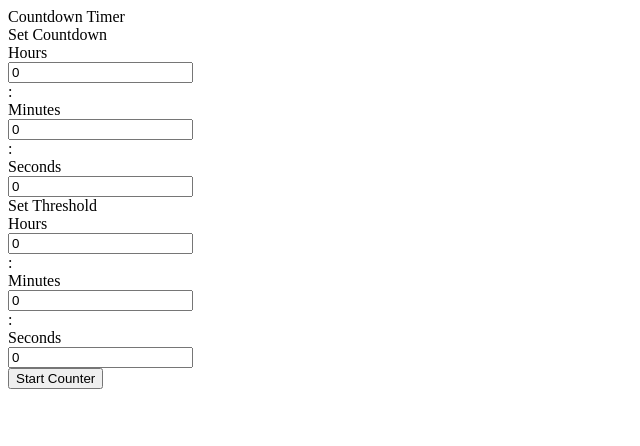
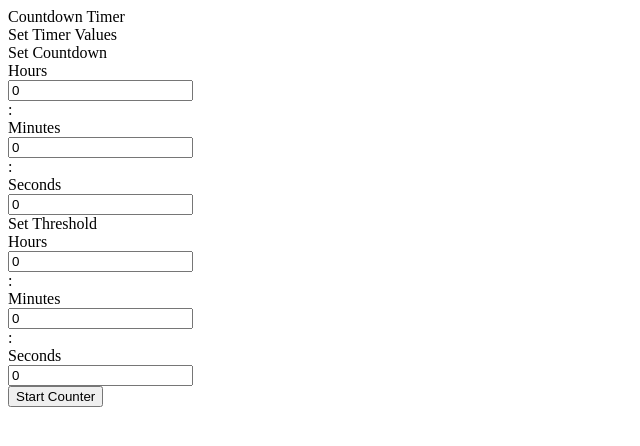
Before and after one commit to shivaksk1/countdown-timer, a React app: page / in a window 1280 px wide. Shown: the top 446 px of the page, without its empty margins (0-640 px from the left). Built offline with nearby package versions, Linux system fonts and the light colour scheme; the HTML template or start-up script is replaced by a standard one.

Commit message:
Styling for Settings section

```diff
--- a/src/Settings.js
+++ b/src/Settings.js
@@ -26,6 +26,8 @@ class Settings extends React.Component {
         }
         return(
             <div className='settingsSection'>
+                <div className='settingsSectionHeader'>Set Timer Values</div>
+                <div className='settingsSectionContent'>
                     <div className='setCountdownTimer'>
                         <div className='settingsHeader'>Set Countdown</div>
                         <div className='timer'>
@@ -98,6 +100,7 @@ class Settings extends React.Component {
                     </div>
                     <div className='actionsSection'>
                         <button className='btnStartTimer' id='btnStartTimer' onClick={(event) => this.handleStartCounter(event)}>Start Counter</button>
+                    </div>
                 </div>
             </div>
         );
```
Also changed, not shown: 1 other file (tests, documents, lock files or other folders). Lines whose indentation alone changed are shown as unchanged.
